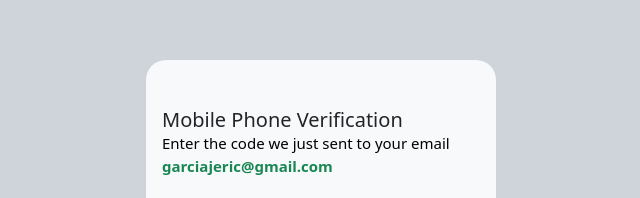
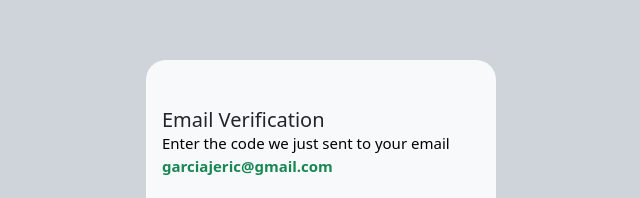
Before and after one commit to psuuc-jbgarcia/VoiceOut, a plain HTML site: page otp.html in a window 1280 px wide. Shown: the part 165-363 px from the top of the page, without its empty margins (319-959 px from the left). Drawn offline with nearby package versions, Linux system fonts and the light colour scheme.

Commit message:
Update otp.html

```diff
--- a/otp.html
+++ b/otp.html
@@ -57,7 +57,7 @@
       <form>
         <div class="d-flex justify-content-center align-items-center container">
           <div class="card py-5 px-3" style="background-color: #f8f9fa">
-            <h5 class="m-0">Mobile Phone Verification</h5>
+            <h5 class="m-0">Email Verification</h5>
             <span class="mobile-text"
               >Enter the code we just sent to your email
               <b class="text-success">garciajeric@gmail.com</b></span
```
